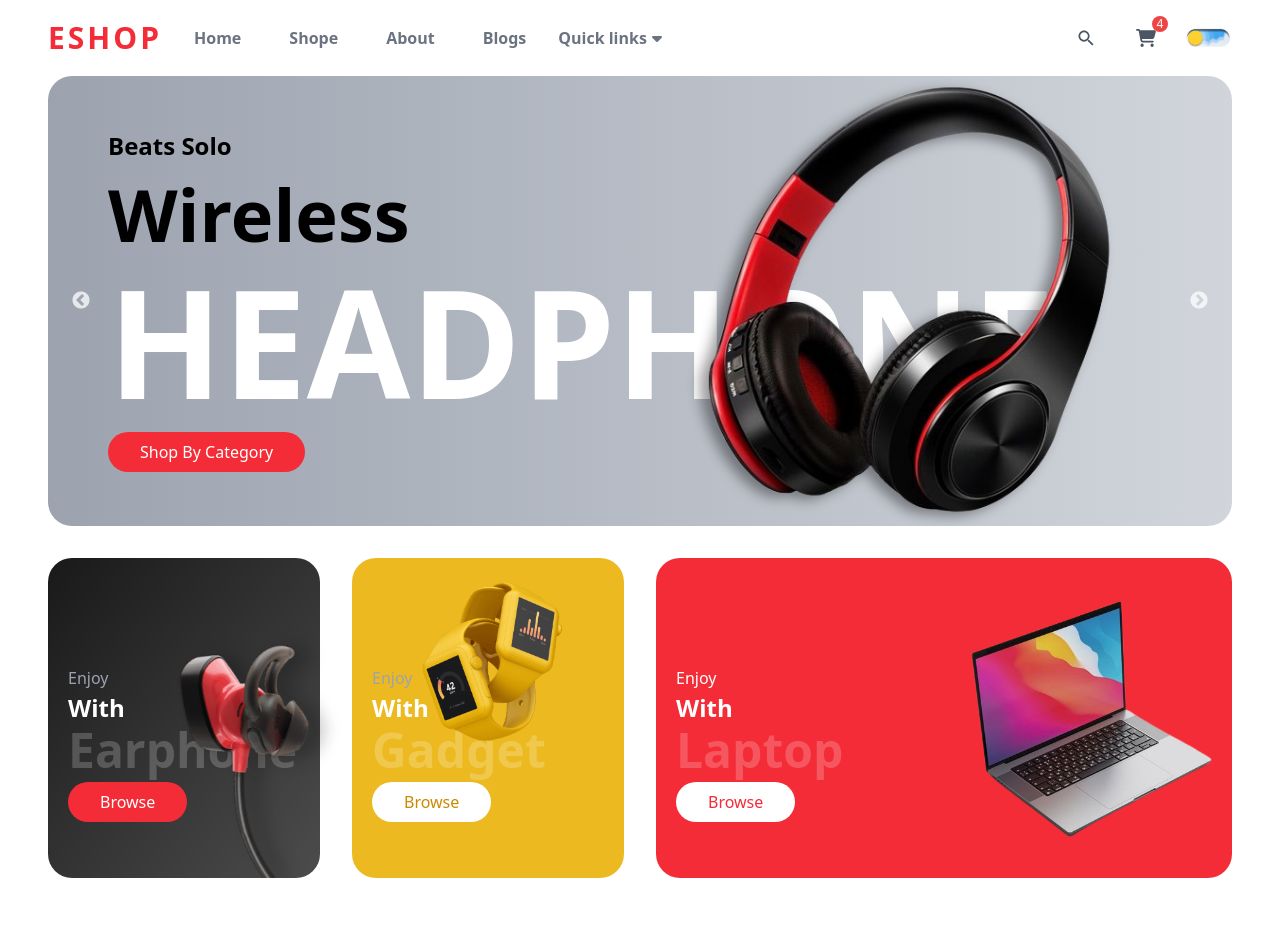
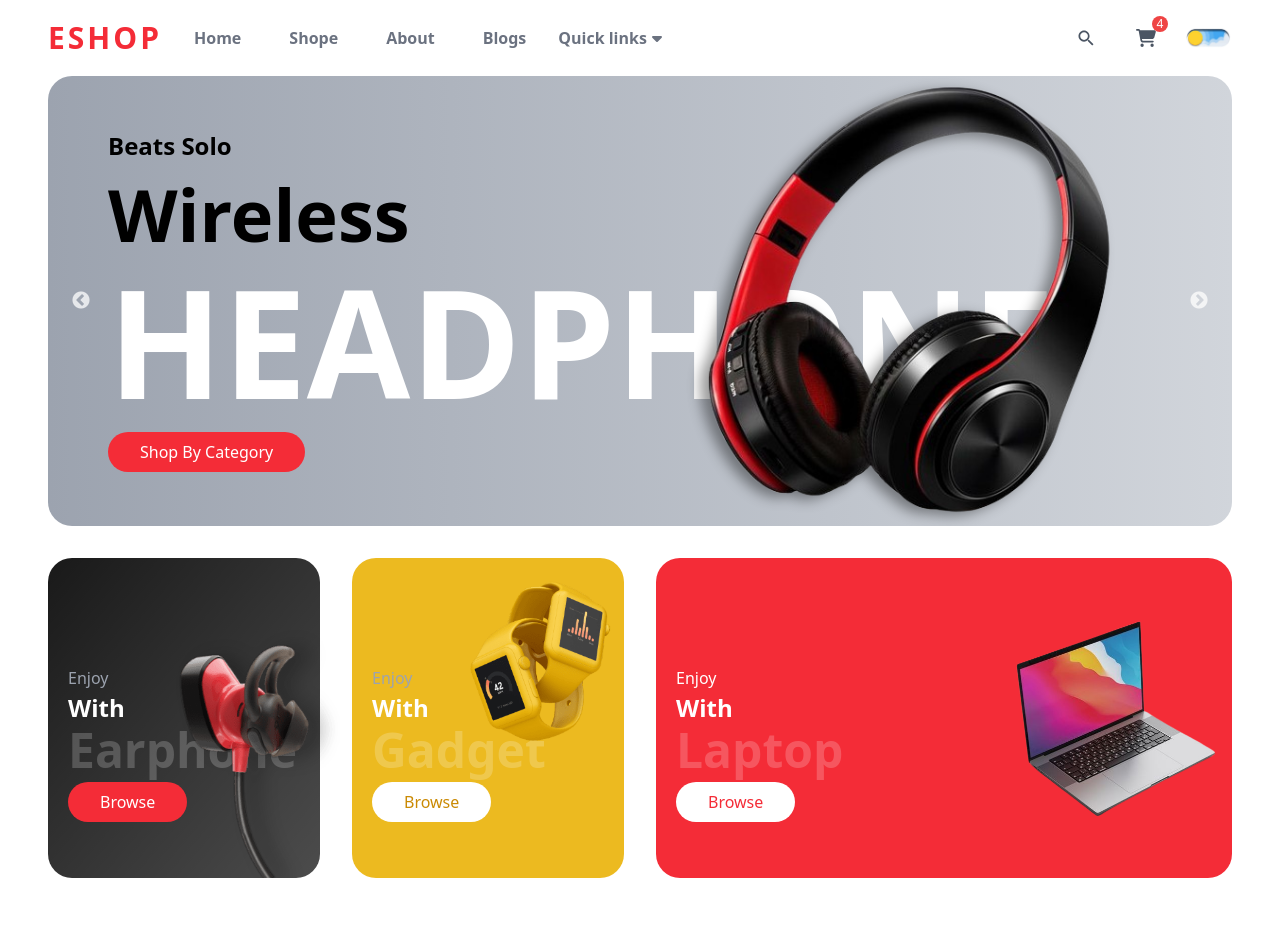
Before and after one commit to bari199/Responsive-Ecommerce-Website-using-ReactJS-and-Tailwind-CSS, a React (Vite) app in the folder frontend/: page / in a window 1280 px wide. Shown: the top 940 px of the page. Built offline with nearby package versions, Linux system fonts and the light colour scheme.

Commit message:
Added here more functions

```diff
--- a/frontend/src/Componets/Category/Category.jsx
+++ b/frontend/src/Componets/Category/Category.jsx
@@ -46,7 +46,7 @@
             <img
               src={Image2}
               alt=""
-              className="w-[320px]  absolute -right-4 lg:top-[10px]"
+              className="w-full absolute -right-16 lg:top-[10px]"
             />
           </div>
           {/* third col  */}
@@ -68,7 +68,7 @@
             <img
               src={Image3}
               alt=""
-              className="w-[290px]  absolute top-1/2 -translate-y-1/2 -right-0"
+              className="w-[240px] absolute top-1/2 -translate-y-1/2 -right-0"
             />
           </div>
         </div>
--- a/frontend/src/Componets/Hero/Hero.jsx
+++ b/frontend/src/Componets/Hero/Hero.jsx
@@ -36,7 +36,9 @@
                       {data.title}
                     </h1>
                     <h1 data-aos="zoom-out" data-aos-duration="500"
-                    data-aos-once="true" className="text-5xl uppercase text-white dark:text-white/5 sm:text-[80px] md text-[100px] xl:text-[150px] font-bold">
+                    data-aos-once="true" className="
+                    text-5xl uppercase text-white
+                     dark:text-white/5 sm:text-[40px] md text-[100px] xl:text-[150px] font-bold">
                       {data.title2}
                     </h1>
                     <div data-aos="fade-up" data-aos-offset="0" data-aos-duration="500" data-aos-delay="300"
```
